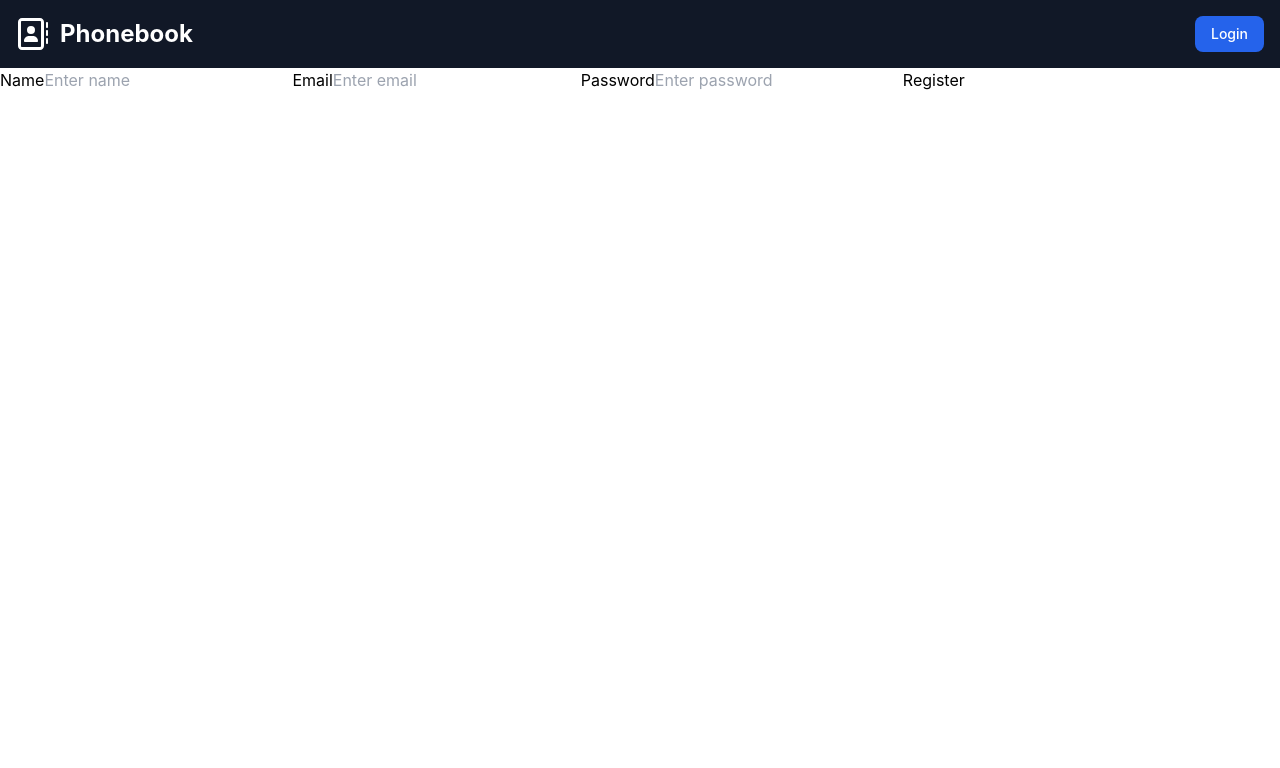
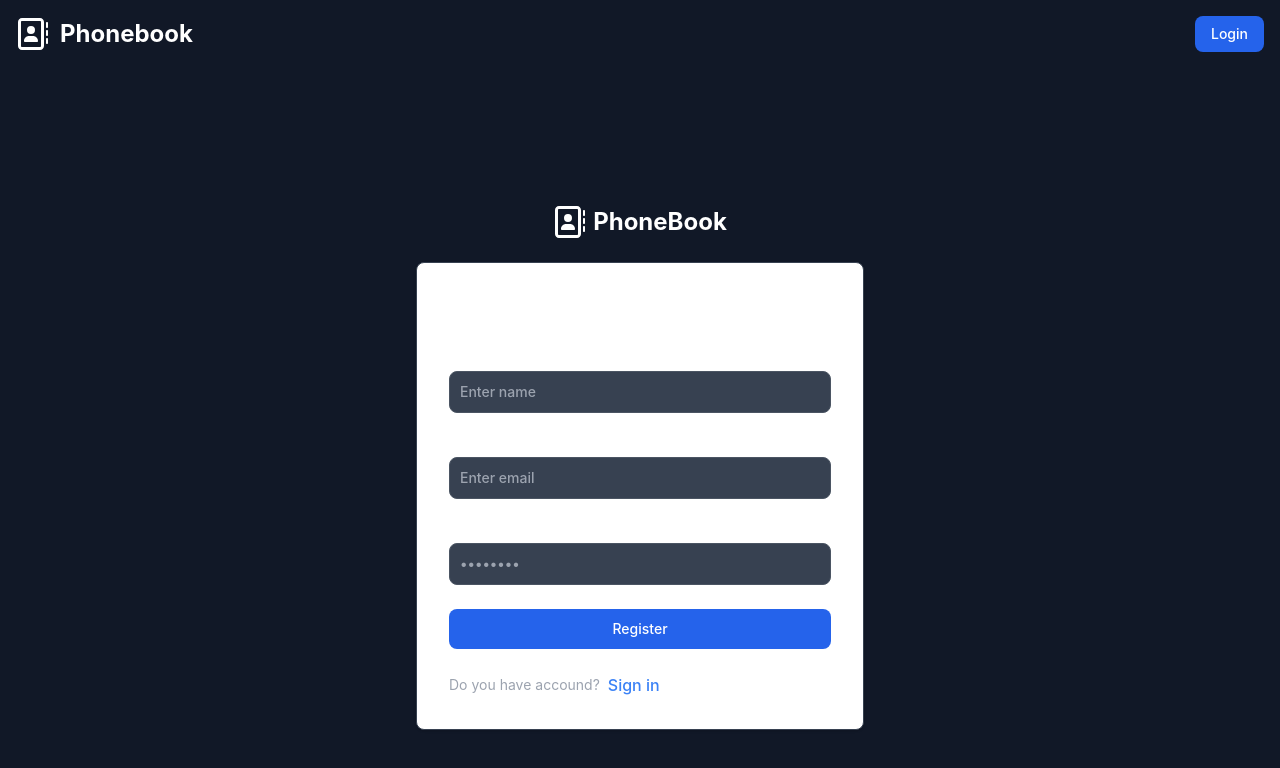
Before and after one commit to KJachimstal/phonebook, a React (Create React App) app: page /register in a window 1280 px wide. Shown: the top 768 px of the page. Built offline with nearby package versions, Linux system fonts and the light colour scheme.

Commit message:
Added styles to Register page

```diff
--- a/src/components/pages/Register.jsx
+++ b/src/components/pages/Register.jsx
@@ -1,5 +1,8 @@
+import { faAddressBook } from '@fortawesome/free-regular-svg-icons';
+import { FontAwesomeIcon } from '@fortawesome/react-fontawesome';
 import React, { useState } from 'react';
 import { useDispatch } from 'react-redux';
+import { NavLink } from 'react-router-dom';
 import { signUp } from 'redux/session';
 
 export const Register = () => {
@@ -32,10 +35,28 @@ export const Register = () => {
     dispatch(signUp(userCredentials));
   };
   return (
-    <form onSubmit={handleSubmit}>
-      <label htmlFor="name">
+    <section className="bg-gray-900">
+      <div className="flex flex-col items-center justify-center px-6 py-8 mx-auto md:h-screen lg:py-0">
+        <NavLink
+          to="/"
+          className="flex items-center mb-6 text-2xl font-bold text-white"
+        >
+          <FontAwesomeIcon icon={faAddressBook} className="w-8 h-8 mr-2" />
+          <span>PhoneBook</span>
+        </NavLink>
+        <div className="w-full bg-white rounded-lg shadow border md:mt-0 sm:max-w-md xl:p-0 bg-gray-800 border-gray-700">
+          <div className="space-y-4 md:space-y-6 sm:p-8">
+            <h1 className="text-xl font-bold leading-tight tracking-tight text-gray-900 md:text-2xl text-white">
+              Register new account
+            </h1>
+            <form onSubmit={handleSubmit} className="space-y-4 md:space-y-6">
+              <label
+                htmlFor="name"
+                className="block mb-2 text-sm font-medium text-gray-900 text-white"
+              >
                 Name
                 <input
+                  className="bg-gray-50 border border-gray-300 text-gray-900 sm:text-sm rounded-lg block w-full p-2.5 bg-gray-700 border-gray-600 placeholder-gray-400 text-white focus:ring-blue-500 focus:border-blue-500"
                   type="text"
                   name="name"
                   id="name"
@@ -45,9 +66,13 @@ export const Register = () => {
                   onChange={handleNameChange}
                 />
               </label>
-      <label htmlFor="email">
-        Email
+              <label
+                htmlFor="email"
+                className="block mb-2 text-sm font-medium text-gray-900 text-white"
+              >
+                Your email
                 <input
+                  className="bg-gray-50 border border-gray-300 text-gray-900 sm:text-sm rounded-lg block w-full p-2.5 bg-gray-700 border-gray-600 placeholder-gray-400 text-white focus:ring-blue-500 focus:border-blue-500"
                   type="text"
                   name="email"
                   id="email"
@@ -57,19 +82,43 @@ export const Register = () => {
                   onChange={handleEmailChange}
                 />
               </label>
-      <label htmlFor="password">
+              <label
+                htmlFor="password"
+                className="block mb-2 text-sm font-medium text-gray-900 text-white"
+              >
                 Password
                 <input
+                  className="bg-gray-50 border border-gray-300 text-gray-900 sm:text-sm rounded-lg block w-full p-2.5 bg-gray-700 border-gray-600 placeholder-gray-400 text-white focus:ring-blue-500 focus:border-blue-500"
                   type="password"
                   name="password"
                   id="password"
                   required
-          placeholder="Enter password"
+                  placeholder="••••••••"
                   value={password}
                   onChange={handlePasswordChange}
                 />
               </label>
-      <button type="submit">Register</button>
+              <button
+                type="submit"
+                className="w-full text-white bg-primary-600 hover:bg-primary-700 focus:ring-primary-800 hover:bg-primary bg-primary-600 font-medium rounded-lg text-sm px-5 py-2.5 text-center"
+              >
+                Register
+              </button>
+              <div className="flex items-center">
+                <p className="block text-sm font-ligth text-gray-400">
+                  Do you have accound?
+                </p>
+                <NavLink
+                  to="/login"
+                  className="block ml-2 font-medium text-primary-500 hover:underline"
+                >
+                  Sign in
+                </NavLink>
+              </div>
             </form>
+          </div>
+        </div>
+      </div>
+    </section>
   );
 };
```
Lines whose indentation alone changed are shown as unchanged.
